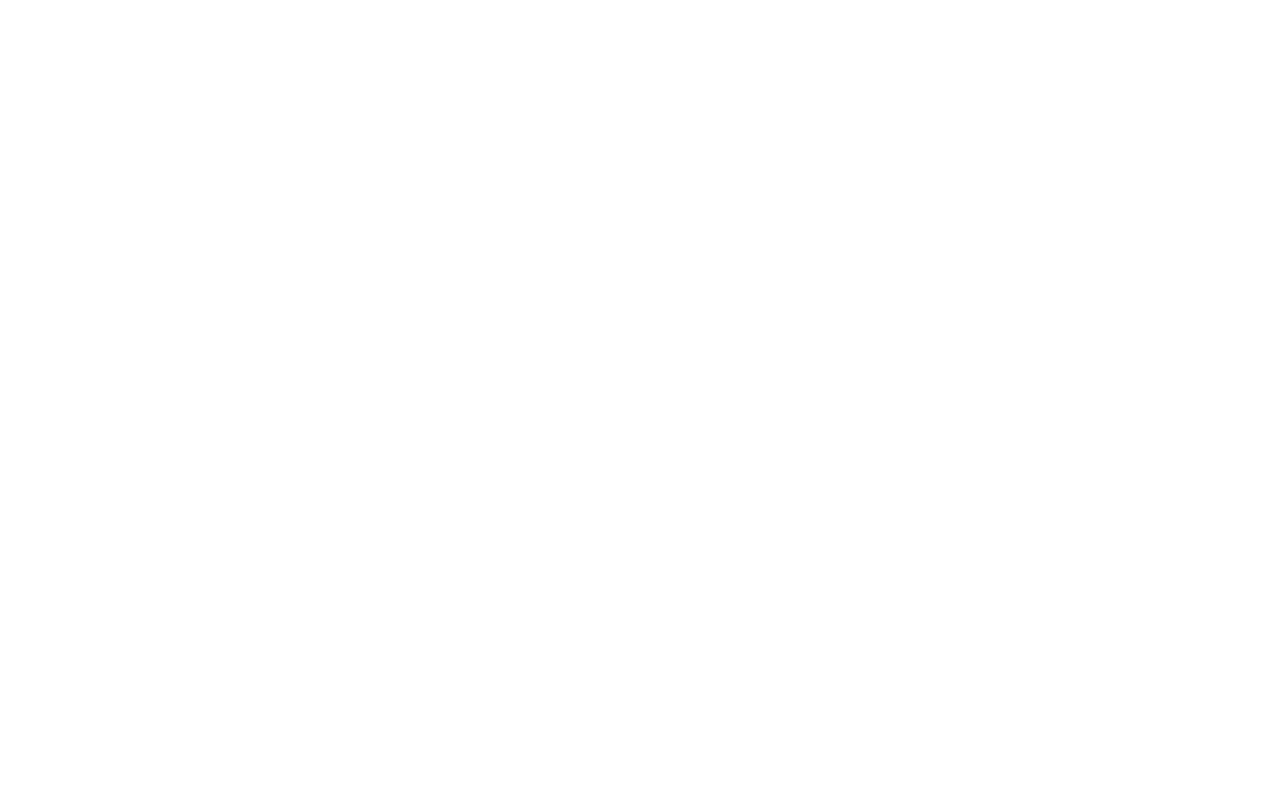
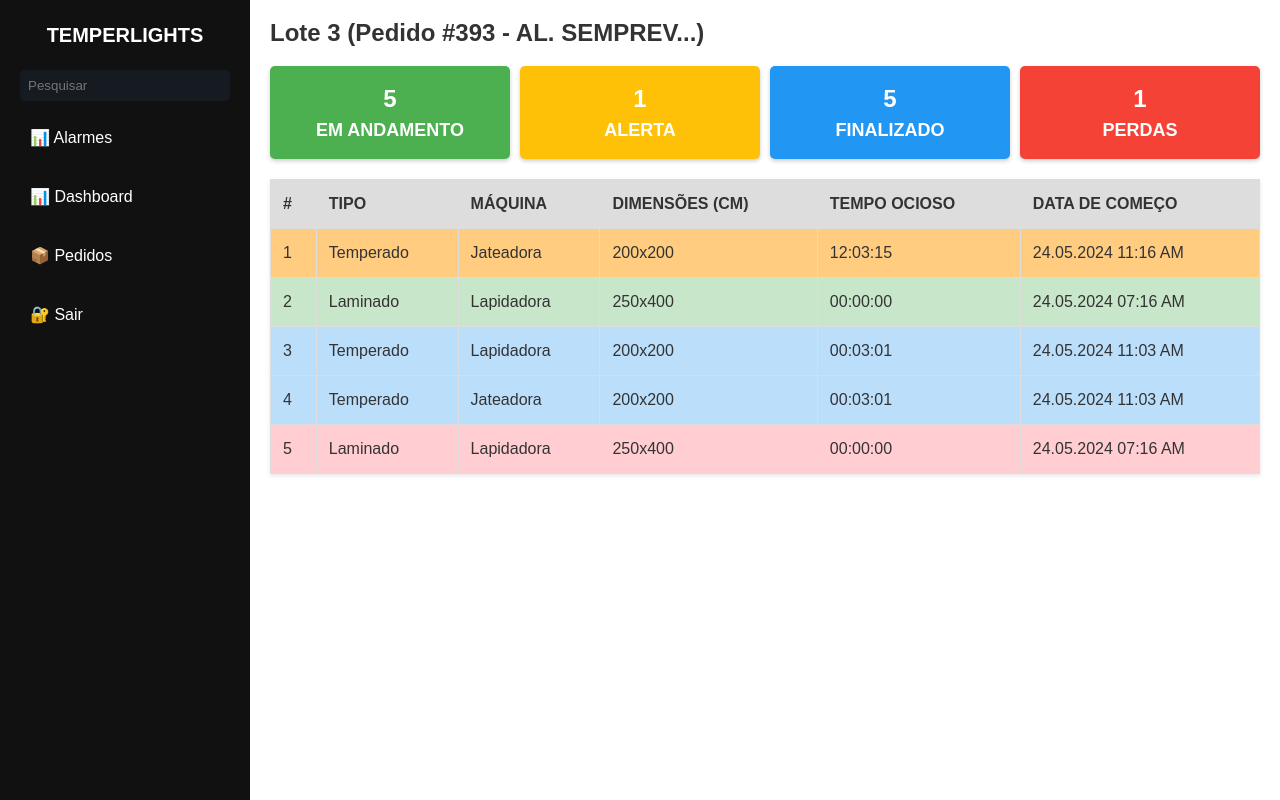
Before and after one commit to EricIkeda1/Temperlights, a React (Vite) app: page /alarmes in a window 1280 px wide. Before the commit this address had no page. Built offline with nearby package versions, Linux system fonts and the light colour scheme.

Commit message:
Acrescentando Alarmes

```diff
--- /dev/null
+++ b/src/components/Alarms.jsx
@@ -0,0 +1,88 @@
+import React from "react";
+import { Link } from "react-router-dom";
+import "../styles/alarms.css";
+
+const Alarms = () => {
+  return (
+    <div className="alarms-container">
+      <aside className="dashboard-sidebar">
+        <h2 className="dashboard-title">TEMPERLIGHTS</h2>
+        <input type="text" placeholder="Pesquisar" className="dashboard-search" />
+        <nav className="dashboard-menu">
+          <Link to="/alarmes">📊 Alarmes</Link>
+          <Link to="/dashboard">📊 Dashboard</Link>
+          <Link to="/pedidos">📦 Pedidos</Link>
+          <Link to="/home">🔐 Sair</Link>
+        </nav>
+      </aside>
+
+      <main className="alarms-content">
+        <h1>Lote 3 (Pedido #393 - AL. SEMPREV...)</h1>
+
+        <div className="status-cards">
+          <div className="status-card green"> <span>5</span> EM ANDAMENTO </div>
+          <div className="status-card yellow"> <span>1</span> ALERTA </div>
+          <div className="status-card blue"> <span>5</span> FINALIZADO </div>
+          <div className="status-card red"> <span>1</span> PERDAS </div>
+        </div>
+
+        <table className="alarms-table">
+          <thead>
+            <tr>
+              <th>#</th>
+              <th>Tipo</th>
+              <th>Máquina</th>
+              <th>Dimensões (cm)</th>
+              <th>Tempo ocioso</th>
+              <th>Data de Começo</th>
+            </tr>
+          </thead>
+          <tbody>
+            <tr className="row-orange">
+              <td>1</td>
+              <td>Temperado</td>
+              <td>Jateadora</td>
+              <td>200x200</td>
+              <td>12:03:15</td>
+              <td>24.05.2024 11:16 AM</td>
+            </tr>
+            <tr className="row-green">
+              <td>2</td>
+              <td>Laminado</td>
+              <td>Lapidadora</td>
+              <td>250x400</td>
+              <td>00:00:00</td>
+              <td>24.05.2024 07:16 AM</td>
+            </tr>
+            <tr className="row-blue">
+              <td>3</td>
+              <td>Temperado</td>
+              <td>Lapidadora</td>
+              <td>200x200</td>
+              <td>00:03:01</td>
+              <td>24.05.2024 11:03 AM</td>
+            </tr>
+            <tr className="row-blue">
+              <td>4</td>
+              <td>Temperado</td>
+              <td>Jateadora</td>
+              <td>200x200</td>
+              <td>00:03:01</td>
+              <td>24.05.2024 11:03 AM</td>
+            </tr>
+            <tr className="row-red">
+              <td>5</td>
+              <td>Laminado</td>
+              <td>Lapidadora</td>
+              <td>250x400</td>
+              <td>00:00:00</td>
+              <td>24.05.2024 07:16 AM</td>
+            </tr>
+          </tbody>
+        </table>
+      </main>
+    </div>
+  );
+};
+
+export default Alarms;
--- a/src/components/Dashboard.jsx
+++ b/src/components/Dashboard.jsx
@@ -32,12 +32,9 @@
         <h2 className="dashboard-title">TEMPERLIGHTS</h2>
         <input type="text" placeholder="Pesquisar" className="dashboard-search" />
         <nav className="dashboard-menu">
+          <Link to="/alarmes">📊 Alarmes</Link>
           <Link to="/dashboard">📊 Dashboard</Link>
           <Link to="/pedidos">📦 Pedidos</Link>
-          <Link to="#">📂 Projetos</Link>
-          <Link to="#">⚙️ Configurações</Link>
-          <Link to="#">🔐 Permissões</Link>
-          <Link to="#">🗑️ Excluídos</Link>
           <Link to="/home">🔐 Sair</Link>
         </nav>
       </aside>
--- a/src/components/Orders.jsx
+++ b/src/components/Orders.jsx
@@ -18,12 +18,9 @@
         <h2 className="logo">TEMPERLIGHTS</h2>
         <input type="text" placeholder="Pesquisar" className="search-bar" />
         <nav className="menu">
+          <Link to="/alarmes">📊 Alarmes</Link>
           <Link to="/dashboard">📊 Dashboard</Link>
           <Link to="/pedidos">📦 Pedidos</Link>
-          <Link to="#">📂 Projetos</Link>
-          <Link to="#">⚙️ Configurações</Link>
-          <Link to="#">🔐 Permissões</Link>
-          <Link to="#">🗑️ Excluídos</Link>
           <Link to="/home">🔐 Sair</Link>
 
         </nav>
--- a/src/main.jsx
+++ b/src/main.jsx
@@ -7,6 +7,7 @@
 import Register from "./components/Register";
 import Dashboard from "./components/Dashboard";
 import Orders from "./components/Orders";
+import Alarms from "./components/Alarms";
 
 createRoot(document.getElementById("root")).render(
   <StrictMode>
@@ -18,6 +19,7 @@
         <Route path="/register" element={<Register />} />
         <Route path="/dashboard" element={<Dashboard />} />
         <Route path="/pedidos" element={<Orders />} />
+        <Route path="/alarmes" element={<Alarms />} />
       </Routes>
     </BrowserRouter>
   </StrictMode>
--- /dev/null
+++ b/src/styles/alarms.css
@@ -0,0 +1,130 @@
+* {
+    margin: 0;
+    padding: 0;
+    box-sizing: border-box;
+}
+
+html, body, #root {
+    height: 100%;
+    width: 100%;
+    overflow: hidden;
+    font-family: Arial, sans-serif;
+    background-color: #f5f5f5;
+}
+
+.alarms-container {
+    display: flex;
+    height: 100vh;
+    width: 100vw;
+}
+
+.dashboard-sidebar {
+    width: 250px;
+    height: 100vh;
+    background-color: #111;
+    color: white;
+    padding: 20px;
+    display: flex;
+    flex-direction: column;
+}
+
+.dashboard-title {
+    font-size: 20px;
+    font-weight: bold;
+    margin-bottom: 15px;
+    text-align: center;
+}
+
+.dashboard-search {
+    width: 100%;
+    padding: 8px;
+    margin-bottom: 15px;
+    border-radius: 5px;
+    border: none;
+}
+
+.dashboard-menu {
+    display: flex;
+    flex-direction: column;
+    gap: 10px;
+}
+
+.dashboard-menu a {
+    color: white;
+    text-decoration: none;
+    padding: 10px;
+    border-radius: 5px;
+    transition: background 0.3s;
+}
+
+.dashboard-menu a:hover {
+    background: rgba(255, 255, 255, 0.2);
+}
+
+.alarms-content {
+    flex: 1;
+    padding: 20px;
+    background-color: #fff;
+    overflow-y: auto;
+    height: 100vh;
+}
+
+h1 {
+    font-size: 24px;
+    font-weight: bold;
+    margin-bottom: 20px;
+    color: #333;
+}
+
+.status-cards {
+    display: flex;
+    gap: 10px;
+    margin-bottom: 20px;
+}
+
+.status-card {
+    flex: 1;
+    padding: 15px;
+    border-radius: 5px;
+    font-size: 18px;
+    font-weight: bold;
+    text-align: center;
+    color: white;
+    box-shadow: 0 2px 4px rgba(0, 0, 0, 0.2);
+}
+
+.status-card span {
+    font-size: 24px;
+    display: block;
+    font-weight: bold;
+}
+
+.green { background-color: #4CAF50; }
+.yellow { background-color: #FFC107; }
+.blue { background-color: #2196F3; }
+.red { background-color: #F44336; }
+
+.alarms-table {
+    width: 100%;
+    border-collapse: collapse;
+    background: white;
+    box-shadow: 0 2px 4px rgba(0, 0, 0, 0.1);
+}
+
+.alarms-table th, .alarms-table td {
+    padding: 12px;
+    text-align: left;
+    border: 1px solid #ddd;
+    color: #333;
+}
+
+.alarms-table th {
+    background-color: #ddd;
+    font-weight: bold;
+    text-transform: uppercase;
+}
+
+.row-orange { background-color: #FFCC80; }
+.row-green { background-color: #C8E6C9; }
+.row-blue { background-color: #BBDEFB; }
+.row-red { background-color: #FFCDD2; }
```
